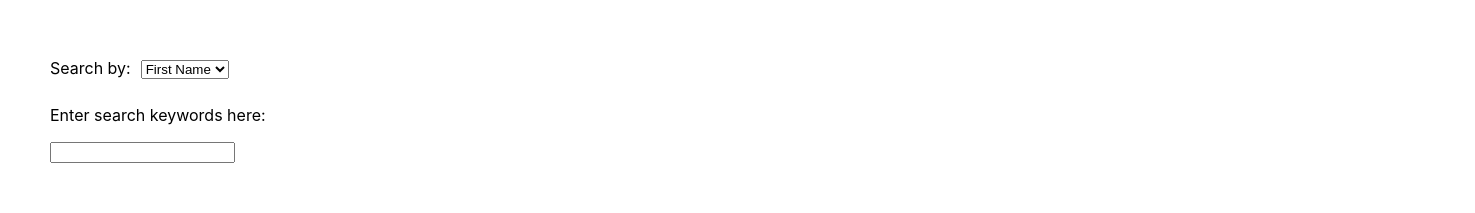
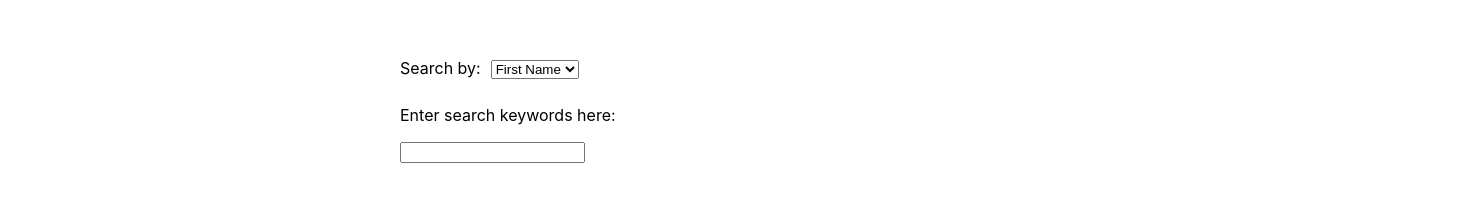
Before and after one commit to roldie9/React-Employee-Directory-HW19, a React (Create React App) app in the folder employee-directory/: page / in a window 1280 px wide. Shown: the top 213 px of the page, 1475 px wide, since content can reach past the window. Built offline with nearby package versions, Linux system fonts and the light colour scheme.

Commit message:
table centered

```diff
--- a/employee-directory/package.json
+++ b/employee-directory/package.json
@@ -2,13 +2,17 @@
   "name": "employee-directory",
   "version": "0.1.0",
   "private": true,
+  "homepage": "https://roldie9.github.io/React-Employee-Directory-HW19",
   "dependencies": {
+    "gh-pages": "^2.2.0",
     "react": "^16.13.1",
     "react-dom": "^16.13.1",
     "react-scripts": "3.4.1"
   },
   "scripts": {
     "start": "react-scripts start",
+    "predeploy": "npm run build",
+    "deploy": "gh-pages -d build",
     "build": "react-scripts build",
     "test": "react-scripts test",
     "eject": "react-scripts eject"
--- a/employee-directory/src/components/employeeList/style.css
+++ b/employee-directory/src/components/employeeList/style.css
@@ -9,9 +9,9 @@ th {
 }
 
 table {
-    margin-top: 20px;
+    margin-top: 15px;
     table-layout: fixed;
-
+    margin-left: 400px;
 }
 
 button {
@@ -22,6 +22,7 @@ button {
 
 #searchTopper {
     margin: 50px;
+    margin-left: 400px;
 }
 
 #searchBox {
```
Also changed, not shown: 1 other file (tests, documents, lock files or other folders).
